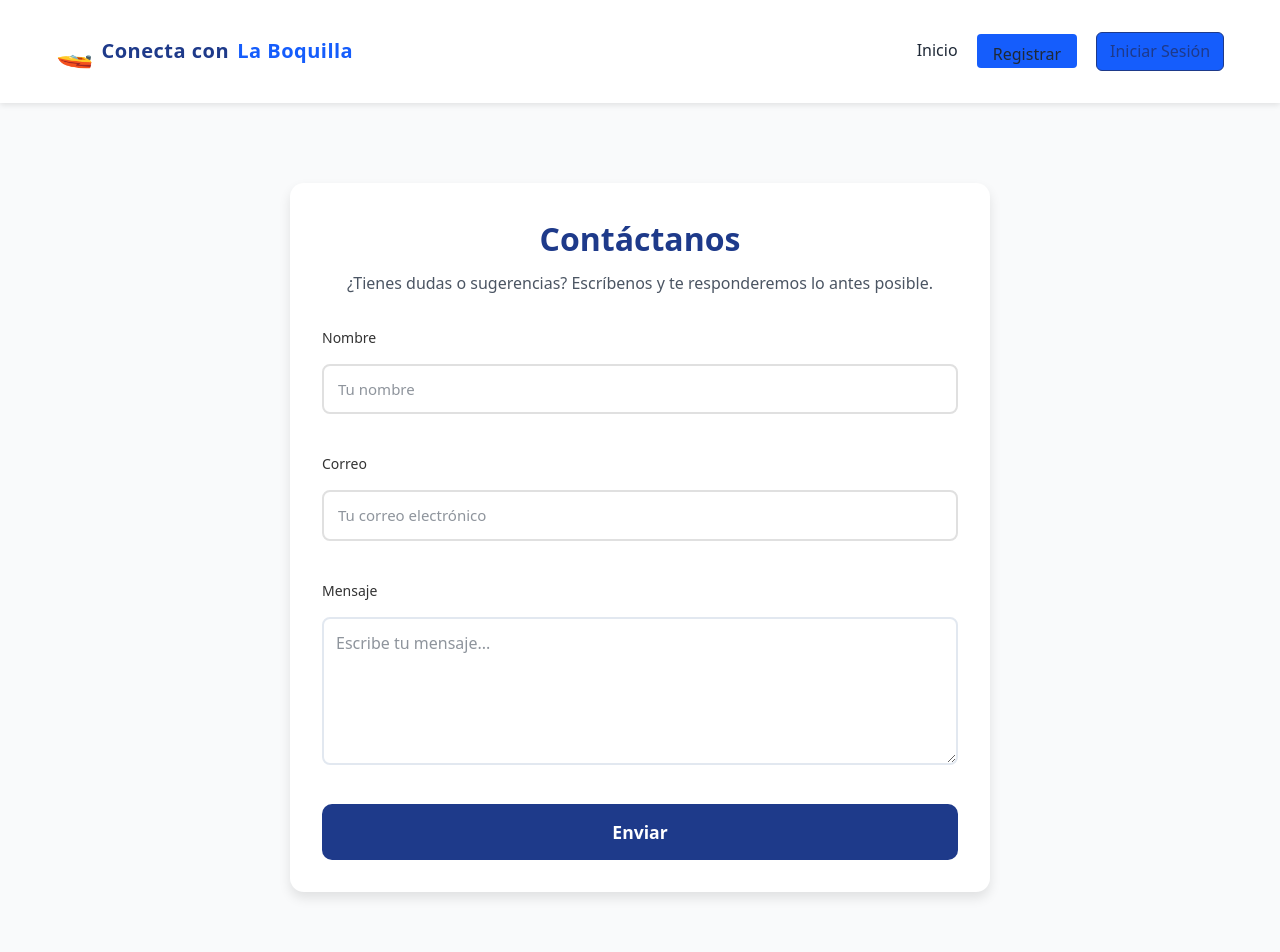
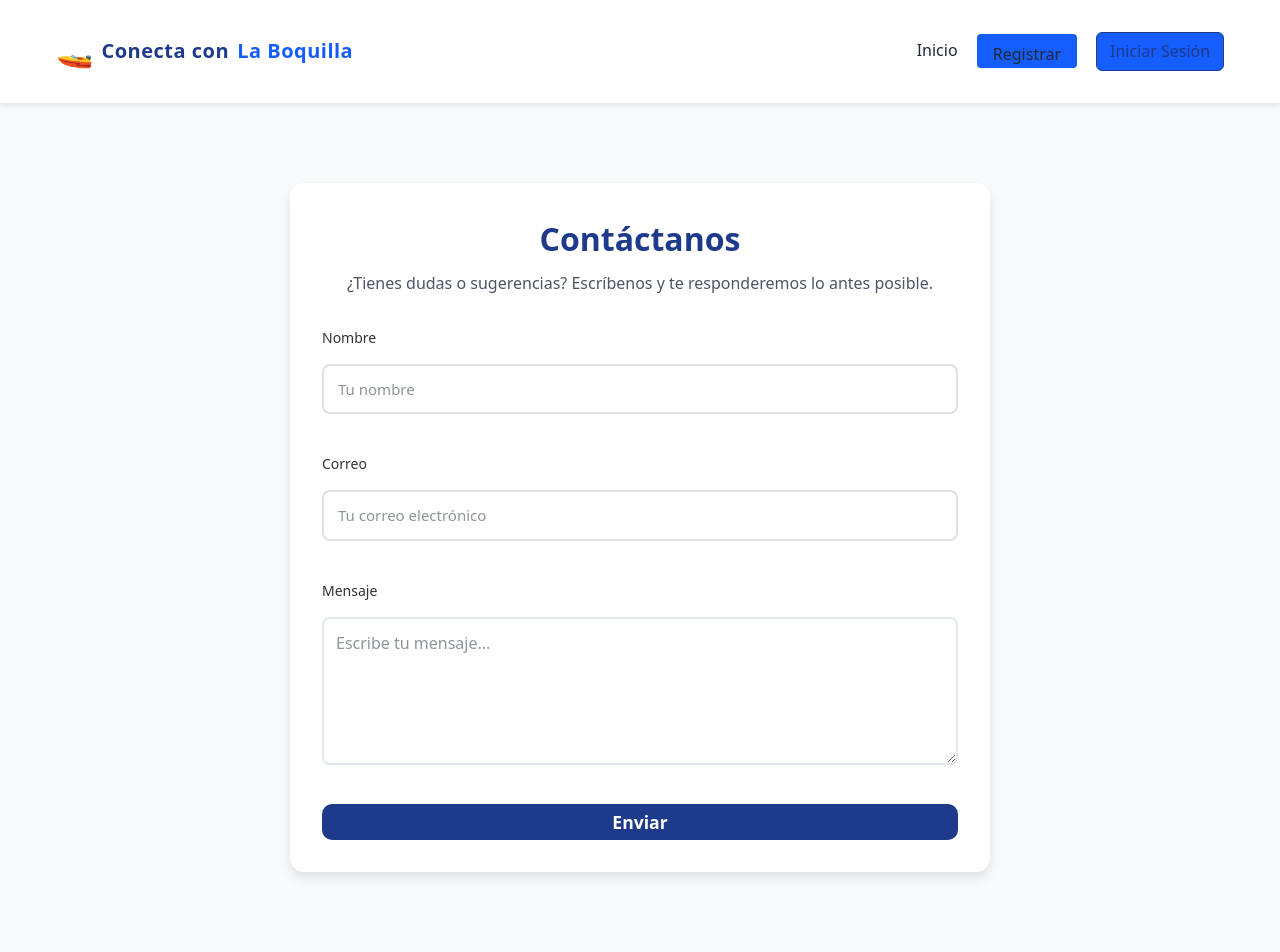
Before and after one commit to camilito2005/conecta-villagloria-la-boquilla-, a React (Vite) app in the folder Frontend/: page /contacto in a window 1280 px wide. Shown: the top 952 px of the page. Built offline with nearby package versions, Linux system fonts and the light colour scheme; no server answers.

Commit message:
fix: arregle un estilos

```diff
--- a/Frontend/src/css/contactanos.css
+++ b/Frontend/src/css/contactanos.css
@@ -56,11 +56,11 @@
 .form-group textarea:focus {
   border-color: #1e3a8a;
 }
-
+/* Botones */
 button {
   background: #1e3a8a;
   color: #ffffff;
-  padding: 0.9rem;
+  padding: 0.3rem;
   border: none;
   border-radius: 10px;
   font-size: 1.1rem;
```
